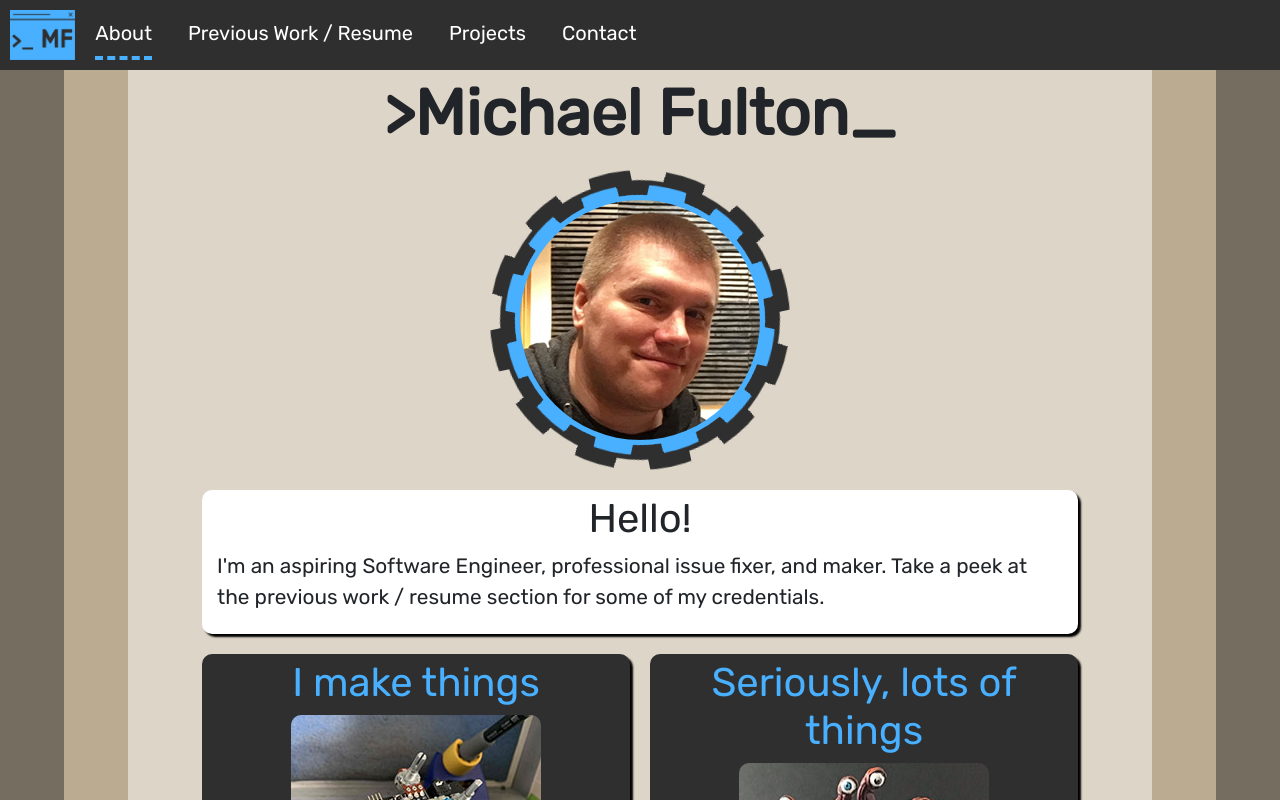
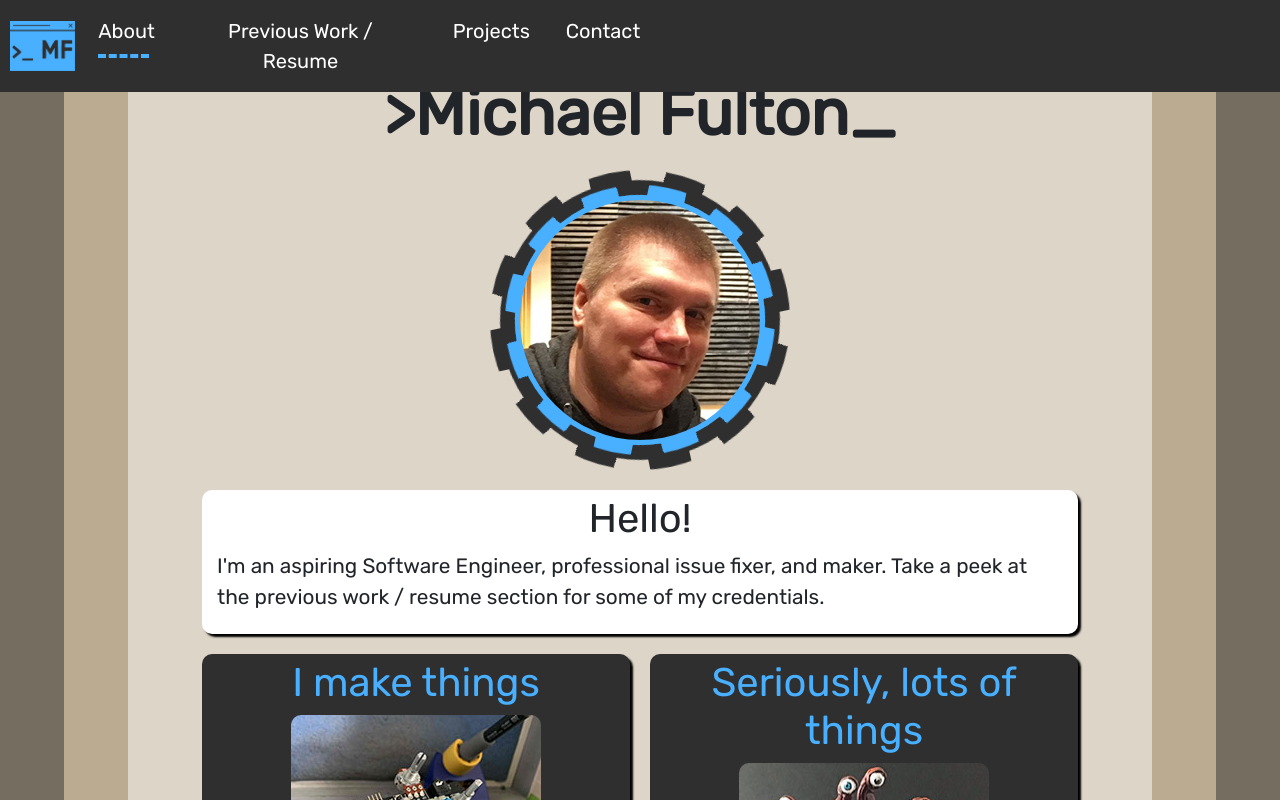
Before and after one commit to dwareb/MFultonPortfolio, a React (Create React App) app: page / in a window 1280 px wide. Shown: the top 800 px of the page. Built offline with nearby package versions, Linux system fonts and the light colour scheme.

Commit message:
fix moible navbar buttons

```diff
--- a/src/styles/Navbar.css
+++ b/src/styles/Navbar.css
@@ -36,6 +36,8 @@
   text-decoration: none;
   color: var(--white);
   transition: all 0s;
+  width: 90%;
+  margin:auto
 }
 
 .nav-link:visited {
```
